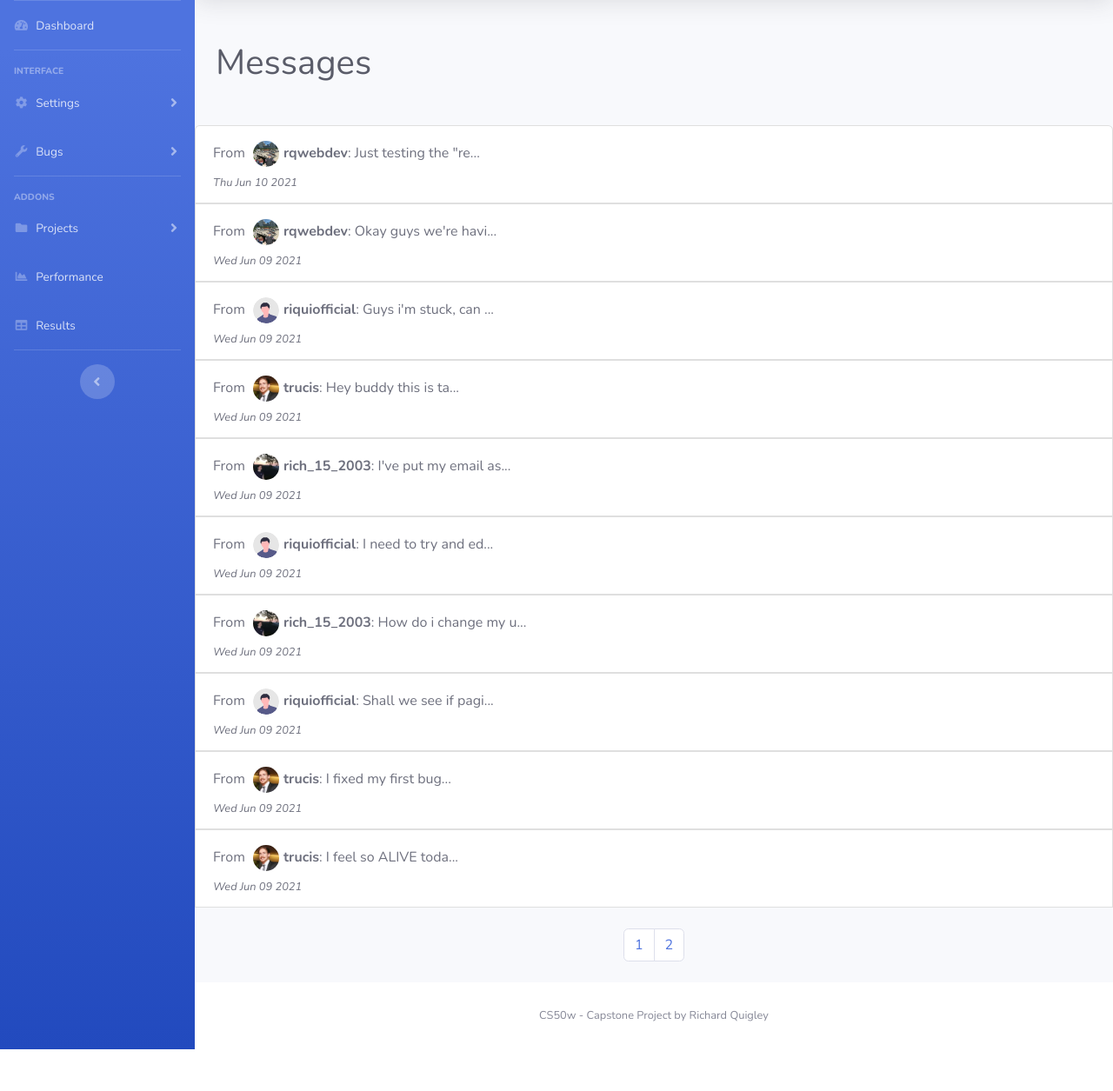
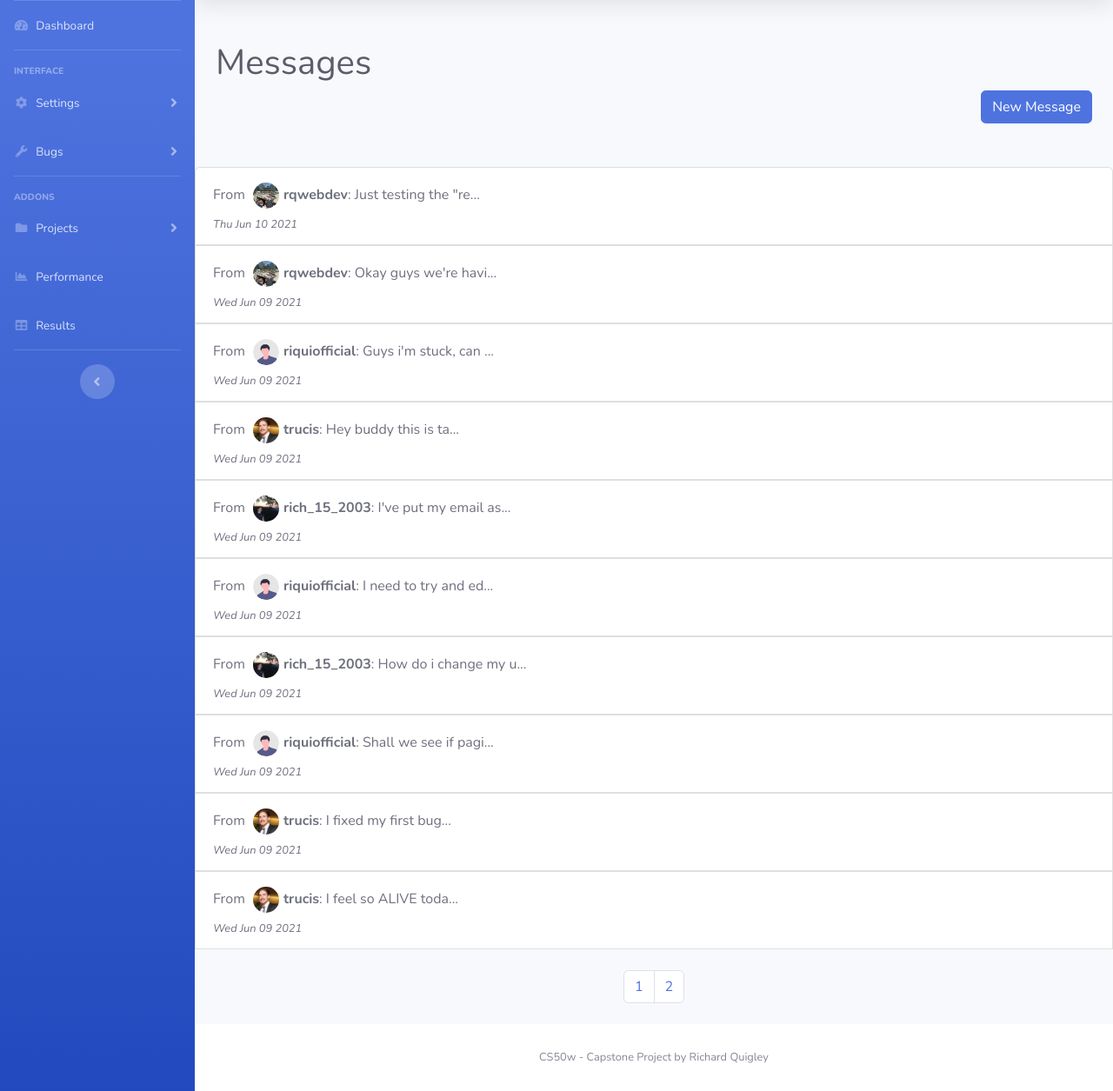
Before and after one commit to riquiofficial/bugtracer, a Django app: page /messages in a window 1280 px wide. Shown: the part 70-1325 px from the top of the page at 87% size. Before the commit the page ends 1277 px from the top, so only its background shows below. Run offline with Django 3.2, Linux system fonts and the light colour scheme; a user stored in the database is signed in; data comes from the database, SQL or seed files in the repository; both versions use the stored data as it was after the commit; some libraries are stand-ins or nearby versions.

Commit message:
added a new message page

```diff
--- a/bugtracerapp/forms.py
+++ b/bugtracerapp/forms.py
@@ -1,7 +1,7 @@
 from django import forms
 from django.contrib.auth.forms import UserCreationForm
 
-from .models import User, Bug, Project
+from .models import User, Bug, Project, Message
 
 
 class BugForm(forms.ModelForm):
@@ -69,3 +69,14 @@ class EditProfileForm(forms.ModelForm):
             'profile_picture': forms.ClearableFileInput(attrs={'class': 'custom-file mb-2'}),
             'bio': forms.Textarea(attrs={'class': 'form-control mb-2'})
         }
+
+
+class MessageForm(forms.ModelForm):
+
+    class Meta:
+        model = Message
+        fields = ['content', 'receiver']
+        widgets = {
+            'content': forms.Textarea(attrs={'class': 'form-control'}),
+            'receiver': forms.SelectMultiple(attrs={'class': 'form-control'})
+        }
--- a/bugtracerapp/static/bugtracer/js/alerts.js
+++ b/bugtracerapp/static/bugtracer/js/alerts.js
@@ -16,46 +16,16 @@ function fetchAlerts() {
     .then((html) =>
       html !== "No Alerts..." ? populateNavAlert(html.slice(0, 5).join("")) : ""
     )
-    .then(() => addAlertClickEvent())
+    .then(
+      setTimeout(() => {
+        activateAlertsClickEvent();
+      }, 1500)
+    )
     .catch((err) => console.log(err));
 }
 
 function populateNavAlert(html) {
   alerts.innerHTML = html;
-}
-
-function addAlertClickEvent() {
-  const alerts = document.getElementsByClassName("alert-item");
-  [...alerts].forEach((alert) =>
-    alert.addEventListener("click", (e) => {
-      const id = e.target.dataset.id;
-      const baseUrl = window.location.origin;
-      const csrf = document.getElementsByName("csrfmiddlewaretoken")[0];
-      const content = document.getElementById(`alert-content-${id}`);
-
-      fetch(`${baseUrl}/api/alerts/${id}/?format=json`)
-        .then((response) => response.json())
-        .then(
-          fetch(`${baseUrl}/api/alerts/${id}/`, {
-            method: "PATCH",
-            headers: {
-              Accept: "application/json, text/plain, */*",
-              "Content-Type": "application/json",
-              "X-CSRFToken": csrf.value,
-            },
-            // mark read as true
-            body: JSON.stringify({ read: true }),
-          })
-            .catch((err) => console.log(err))
-            // update unread counter and bold text as read
-            .then(() => [
-              unread.innerHTML--,
-              unread.innerHTML < 1 ? (unread.style.display = "none") : "",
-              content.classList.remove("font-weight-bold"),
-            ])
-        );
-    })
-  );
 }
 
 function createHtmlAlert(obj) {
@@ -68,11 +38,33 @@ function createHtmlAlert(obj) {
     unread.innerHTML == 10 ? (unread.innerHTML = "10+") : "";
   }
 
+  const container = document.getElementById("alertModals");
+  container.innerHTML += `<div id="navalert${obj.id}" class="modal fade" tabindex="-1" role="dialog" aria-labelledby="exampleModalLabel" aria-hidden="true">
+  <div class="modal-dialog" role="document">
+    <div class="modal-content" >
+      <div class="modal-header">
+          <h5 class="modal-title">
+          Alert</h5>
+          <button class="close" type="button" data-dismiss="modal" aria-label="Close">
+              <span aria-hidden="true">×</span>
+          </button>
+      </div>
+      <div class="modal-body" id="obj-content-${obj.id}">
+      <p>${obj.content}</p>
+        <p class="mb-0 text-right"><small>${time}</small></p>
+      </div>
+      <div class="modal-footer">
+          <button class="btn btn-secondary btn-cancel" id="obj-cancel-${obj.id}" type="button" data-dismiss="modal">Cancel</button>
+      </div>
+    </div>
+  </div>
+</div>`;
+
   //create element
   return `
-        <a data-id="${
-          obj.id
-        }" class="dropdown-item d-flex align-items-center alert-item">
+        <a data-id="${obj.id}" data-toggle="modal" data-target="#navalert${
+    obj.id
+  }" class="dropdown-item d-flex align-items-center alert-item">
         <div class="mr-3">
             <div data-id="${obj.id}" class="icon-circle ${
     obj.read ? "bg-info" : "bg-warning"
@@ -99,18 +91,9 @@ const createHtmlAlertPage = (alert) => {
     alert.id
   }" data-id="${
     alert.id
-  }" class="list-group-item list-group-item-action alert-list-item ${
+  }" class="dynamic-content list-group-item list-group-item-action alert-list-item ${
     alert.read ? "" : "list-group-item-primary"
-  }"> From <strong><img class="rounded-circle" style="width: 30px; height: 30px; margin: 5px"
-  src="${
-    alert.sender.profile_picture
-      ? alert.sender.profile_picture
-      : "/media/profile-pics/undraw_profile.svg"
-  }" alt="${alert.sender.username}'s profile picture"
-  /><span>${alert.sender.username}</span></strong>: ${alert.content.slice(
-    0,
-    20
-  )}...<br>
+  }"> ${alert.content.slice(0, 20)}...<br>
    <small><i>${time}</i></small>
    </a>
   <div id="alert${
@@ -119,42 +102,15 @@ const createHtmlAlertPage = (alert) => {
   <div class="modal-dialog" role="document">
     <div class="modal-content" >
       <div class="modal-header">
-      ${
-        alert.sender.profile_picture
-          ? `<img class="mr-4 rounded-circle" style="width: 40px; height: 40px"
-      src="${
-        alert.sender.profile_picture
-          ? alert.sender.profile_picture
-          : "/media/profile-pics/undraw_profile.svg"
-      }" alt="${alert.sender.username} profile picture"
-      />`
-          : ""
-      }
           <h5 class="modal-title">
-          ${alert.sender.username}</h5>
+          Alert</h5>
           <button class="close" type="button" data-dismiss="modal" aria-label="Close">
               <span aria-hidden="true">×</span>
           </button>
       </div>
       <div class="modal-body" id="alert-content-${alert.id}">
       <p>${alert.content}</p>
-      <p class="mb-1"><small>recipients:</p>
-      <ul style="list-style: none">
-      ${alert.receiver
-        .map(
-          (receiver) => `<li style="padding: 3px"><img src="${
-            receiver.profile_picture
-              ? receiver.profile_picture
-              : "/media/profile-pics/undraw_profile.svg"
-          }"
-      width="40px" height="40px" class="rounded-circle" alt="${
-        receiver.username
-      }'s profile picture">
-      ${receiver.username}</li>`
-        )
-        .join("")}
-        </ul></small>
-        <p class="mb-0 text-right"><small>Sent: ${time}</small></p>
+        <p class="mb-0 text-right"><small>${time}</small></p>
       </div>
       <div class="modal-footer">
           <button class="btn btn-secondary btn-cancel" id="alert-cancel-${
@@ -169,8 +125,8 @@ const createHtmlAlertPage = (alert) => {
 
 export function fetchAlertsPage(pageNumber) {
   // alert page heading
-  const heading = `<div class="container-fluid">
-<h1 id="messagesHeading" class="h1 text-gray-800 my-5">Alerts</h1></div>`;
+  const heading = `<div class="dynamic-content container-fluid">
+<h1 id="alertsHeading" class="h1 text-gray-800 my-5">Alerts</h1></div>`;
 
   // render heading and containers
   jsContent.innerHTML =
@@ -179,6 +135,7 @@ export function fetchAlertsPage(pageNumber) {
 </ul>`;
 
   const alertList = document.getElementById("alert-list");
+
   fetch(`/api/alerts/?format=json${pageNumber ? "&page=" + pageNumber : ""}`)
     .then((response) => response.json())
     .then((data) =>
@@ -203,6 +160,43 @@ export function fetchAlertsPage(pageNumber) {
     .catch((err) => console.log(err));
 }
 
+function activateAlertsClickEvent() {
+  const alerts = document.getElementsByClassName("alert-list-item");
+  // for each alert, update read to true
+  [...alerts].forEach((alert) =>
+    alert.addEventListener("click", (e) => {
+      const id = e.target.dataset.id;
+      const baseUrl = window.location.origin;
+      const csrf = document.getElementsByName("csrfmiddlewaretoken")[0];
+
+      // if unread alert, send request to make read and remove unread styles
+      if (
+        e.target.classList.contains("list-group-item-primary") ||
+        e.target.classList.contains("font-weight-bold")
+      ) {
+        fetch(`${baseUrl}/api/alerts/${id}/`, {
+          method: "PATCH",
+          headers: {
+            Accept: "application/json, text/plain, */*",
+            "Content-Type": "application/json",
+            "X-CSRFToken": csrf.value,
+          },
+          // mark read as true
+          body: JSON.stringify({ read: true }),
+        })
+          // remove unread styles
+          .then(e.target.classList.remove("list-group-item-primary"))
+          // adjust unread counter in nav
+          .then(() => [
+            unread.innerHTML--,
+            unread.innerHTML < 1 ? (unread.style.display = "none") : "",
+          ])
+          .catch((err) => console.log(err));
+      }
+    })
+  );
+}
+
 // more messages page
 document.getElementById("alertPage").addEventListener("click", () => {
   const baseUrl = window.location.origin;
--- a/bugtracerapp/static/bugtracer/js/bugs.js
+++ b/bugtracerapp/static/bugtracer/js/bugs.js
@@ -17,7 +17,7 @@ const solved = document.getElementById("solved");
 // generate heading for active bug or solved bug page
 const heading = (solvedBugsPage = false) => {
   return `<div class="container-fluid">
-      <h1 id="bugHeading" class="h1 text-gray-800 my-5">${
+      <h1 id="bugHeading" class="dynamic-content h1 text-gray-800 my-5">${
         solvedBugsPage ? "Solved" : "Active"
       } Bugs</h1>
     </div>`;
@@ -139,7 +139,7 @@ export function createBugHtmlElement(bug) {
 
   //create element with data from api
   return `
-  <div class="card shadow" id="div${id}">
+  <div class="card shadow dynamic-content" id="div${id}">
     <a href="#a${id}" class="d-block card-header py-3 collapsed" data-toggle="collapse"
       role="button" aria-expanded="false" aria-controls="a${id}">
       <h6 class="m-0 font-weight-bold text-${className}">${bug.title}
--- a/bugtracerapp/static/bugtracer/js/messages.js
+++ b/bugtracerapp/static/bugtracer/js/messages.js
@@ -21,6 +21,7 @@ export function fetchMessages() {
     .then(
       setTimeout(() => {
         activateMessagesClickEvent();
+        activateReplyButtons();
       }, 1500)
     )
     .catch((err) => console.log(err));
@@ -110,7 +111,7 @@ function createHtmlMessage(message) {
       <div>
           <div data-id="${message.id}" class="${
     message.read ? "" : "font-weight-bold"
-  } text-truncate">${message.content}</div>
+  } text-truncate" id="messageContent${message.id}" >${message.content}</div>
           <div data-id="${message.id}" class="${
     message.read ? "" : "font-weight-bold"
   } small text-gray-500">${message.sender.username} · ${time}</div>
@@ -122,11 +123,9 @@ function createHtmlMessage(message) {
 const createHtmlMessagePage = (message) => {
   const time = new Date(message.timestamp).toDateString();
   return `
-  <a data-toggle="modal" data-target="#message${message.id}" id="message-${
+  <a data-toggle="modal" data-target="#message${message.id}" data-id="${
     message.id
-  }" data-id="${
-    message.id
-  }" class="list-group-item list-group-item-action message-list-item ${
+  }" class="dynamic-content list-group-item list-group-item-action message-list-item ${
     message.read ? "" : "list-group-item-primary"
   }"> From <strong><img class="rounded-circle" style="width: 30px; height: 30px; margin: 5px"
   src="${
@@ -200,8 +199,13 @@ const createHtmlMessagePage = (message) => {
 export function fetchMessagesPage(pageNumber) {
   // messages page
 
-  const heading = `<div class="container-fluid">
-<h1 id="messagesHeading" class="h1 text-gray-800 my-5">Messages</h1></div>`;
+  const heading = `<div class="dynamic-content container-fluid">
+<h1 id="messagesHeading" class="h1 text-gray-800 my-5">Messages
+<div class="text-right">
+<div id="newMessageButton" class="btn btn-primary">New Message</div>
+</div></h1>
+</div>
+`;
 
   // render heading and containers
   jsContent.innerHTML =
@@ -229,9 +233,27 @@ export function fetchMessagesPage(pageNumber) {
       setTimeout(() => {
         activatePaginationLinks();
         activateMessagesClickEvent();
+        activateReplyButtons();
       }, 1500)
     )
     .catch((err) => console.log(err));
+
+  const newMessageButton = document.getElementById("newMessageButton");
+  newMessageButton.addEventListener("click", showPage("messagePage"));
+}
+
+function activateReplyButtons() {
+  const replyButtons = document.getElementsByClassName("replyMessageButton");
+
+  [...replyButtons].forEach((button) =>
+    button.addEventListener("click", (e) => {
+      const id = e.target.dataset.id;
+      const modal = document.getElementById(`message${id}`);
+      const reset = modal.innerHTML;
+
+      modal.innerHTML = "<textarea></textarea>";
+    })
+  );
 }
 
 function activateMessagesClickEvent() {
@@ -239,7 +261,6 @@ function activateMessagesClickEvent() {
   // for each message, update read to true
   [...messages].forEach((message) =>
     message.addEventListener("click", (e) => {
-      console.log(e.target.classList);
       const id = e.target.dataset.id;
       const baseUrl = window.location.origin;
       const csrf = document.getElementsByName("csrfmiddlewaretoken")[0];
@@ -259,8 +280,9 @@ function activateMessagesClickEvent() {
           // mark read as true
           body: JSON.stringify({ read: true }),
         })
+          // remove unread styles
           .then(e.target.classList.remove("list-group-item-primary"))
-          .then(e.target.classList.remove("font-weight-bold"))
+          // adjust unread counter in nav
           .then(() => [
             unread.innerHTML--,
             unread.innerHTML < 1 ? (unread.style.display = "none") : "",
--- a/bugtracerapp/static/bugtracer/js/projects.js
+++ b/bugtracerapp/static/bugtracer/js/projects.js
@@ -79,7 +79,7 @@ export function fetchProjects(pageNumber) {
         ? [
             (jsContent.innerHTML =
               `<div class="container-fluid">
-          <h1 class="h1 text-gray-800 my-5">Projects</h1>
+          <h1 class="dynamic-content h1 text-gray-800 my-5">Projects</h1>
         </div><div class="list-group>` +
               html[0].join("") +
               "</div>" +
@@ -97,8 +97,8 @@ export function createProjectHtmlElement(project) {
   const time = formatDate(timeUnformatted);
 
   return `
-<div className="list">
-  <a class="list-group-item list-group-item-action" data-toggle="modal" data-target="#project-${
+<div class="dynamic-content">
+  <a class=" dynamic-content list-group-item list-group-item-action" data-toggle="modal" data-target="#project-${
     project.id
   }">
 
--- a/bugtracerapp/static/bugtracer/js/util.js
+++ b/bugtracerapp/static/bugtracer/js/util.js
@@ -1,22 +1,28 @@
 import { fetchBugs } from "./bugs.js";
 import { fetchMessagesPage } from "./messages.js";
 import { fetchProjects } from "./projects.js";
+import { fetchAlertsPage } from "./alerts.js";
 
 // dynamically show which div to display
 export function showPage(page) {
   const bugForm = document.getElementById("registerBugForm");
   const projectForm = document.getElementById("registerProjectForm");
   const jsContent = document.getElementById("jsContent");
+  const messagePage = document.getElementById("messageForm");
 
   jsContent.style.display = "none";
   bugForm.style.display = "none";
   projectForm.style.display = "none";
+  messagePage.style.display = "none";
+
   if (page === "registerBug") {
     bugForm.style.display = "block";
   } else if (page == "registerProject") {
     projectForm.style.display = "block";
   } else if (page == "jsContent") {
     jsContent.style.display = "block";
+  } else if (page == "messagePage") {
+    messagePage.style.display = "block";
   }
 }
 
@@ -97,6 +103,7 @@ export function activatePaginationLinks(projectsPage = false) {
   const pageButtons = document.querySelectorAll(".page-link");
   const solvedHeading = document.getElementById("bugHeading");
   const messagesHeading = document.getElementById("messagesHeading");
+  const alertsHeading = document.getElementById("alertsHeading");
   let solvedPagination = false;
 
   // check if active or resolved bugs request by checking title of page
@@ -114,10 +121,12 @@ export function activatePaginationLinks(projectsPage = false) {
         // check whether pagination being loaded for project page or bug page
         if (projectsPage) {
           fetchProjects(e.target.innerHTML);
-        } else if (solvedPagination) {
+        } else if (solvedHeading) {
           fetchBugs(e.target.innerHTML, solvedPagination);
         } else if (messagesHeading) {
           fetchMessagesPage(e.target.innerHTML);
+        } else if (alertsHeading) {
+          fetchAlertsPage(e.target.innerHTML);
         }
 
         // scroll to top when data loaded on page
--- a/bugtracerapp/templates/bugtracerapp/layout.html
+++ b/bugtracerapp/templates/bugtracerapp/layout.html
@@ -345,11 +345,29 @@
       </div>
     </div>
 
+    <!-- alert modals -->
+
+    <div id="alertModals"></div>
+
     <!-- message modals -->
     <div id="messageModals"></div>
 
     <!-- Dynamic Fetched Data -->
     <div class="dynamic-content" id="jsContent">{% block body %} {% endblock %}</div>
+
+    <!-- message form -->
+    <div class="dynamic-content" id="messageForm" style="display: none">
+        <div class="container-fluid" >
+            <h1 class="h3 text-gray-800 my-5">Send a Message</h1>
+            <p class="">Please enter your message and select which user(s) to send it to.</p>
+          </div>
+          <div class="container-fluid">
+            <form action="" method="POST" enctype="multipart/form-data">
+              {%csrf_token%} {{message_form}}
+              <input id="submitMessageForm" class="btn btn-primary mt-4" value="Submit" />
+            </form>
+          </div>
+        </div>
 
      <!-- Footer -->
      <footer class="sticky-footer bg-white">
--- a/bugtracerapp/urls.py
+++ b/bugtracerapp/urls.py
@@ -21,6 +21,7 @@ urlpatterns = [
     path('registerProject', views.index, name="register_project"),
     path('search', views.index, name="search"),
     path('messages', views.index, name="messages"),
+    path('alerts', views.index, name='alerts'),
 
     # django rest framework
     path('api/', include(router.urls)),
--- a/bugtracerapp/views.py
+++ b/bugtracerapp/views.py
@@ -28,6 +28,7 @@ import json
 def index(request):
     bug_form = BugForm
     project_form = ProjectForm
+    message_form = MessageForm
 
     if request.method == "POST":
         data = request.POST
@@ -84,7 +85,11 @@ def index(request):
                 JsonResponse(
                     {"error": "Something else went wrong"}, status=404)
 
-    return render(request, 'bugtracerapp/layout.html', {"bug_form": bug_form, "project_form": project_form})
+        # if receiver in data, it is message form
+        elif "receiver" in data:
+            print(data['content'])
+
+    return render(request, 'bugtracerapp/layout.html', {"bug_form": bug_form, "project_form": project_form, "message_form": message_form})
 
 
 class ActiveBugs(LoginRequiredMixin, viewsets.ModelViewSet):
```
Also changed, not shown: db.sqlite3.
